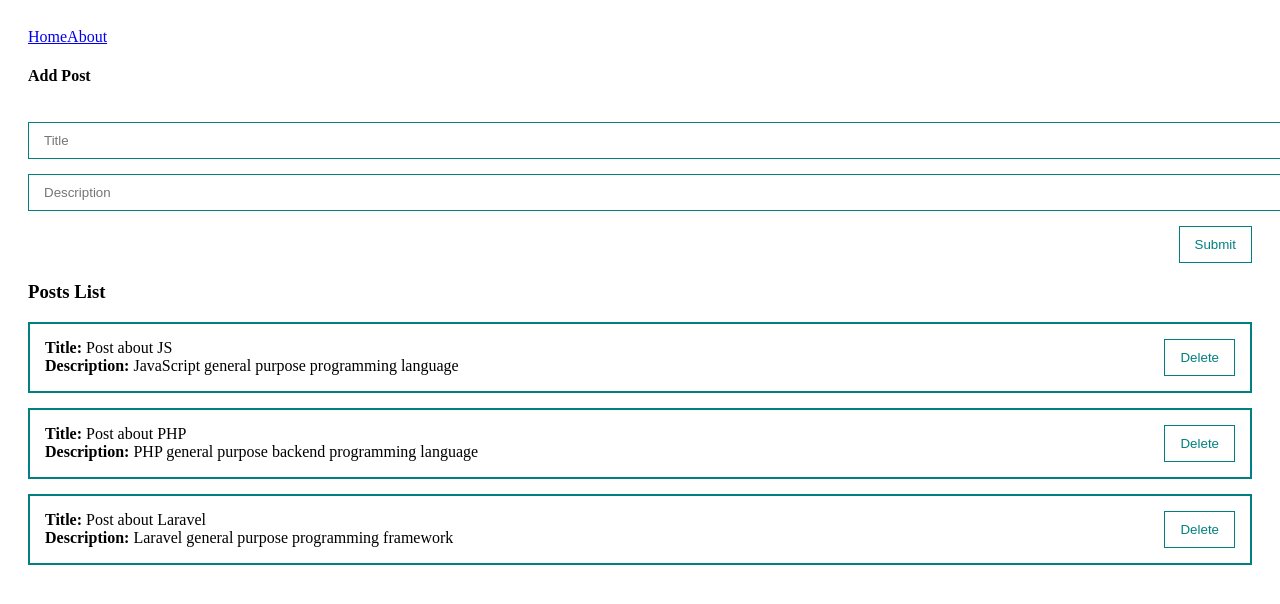
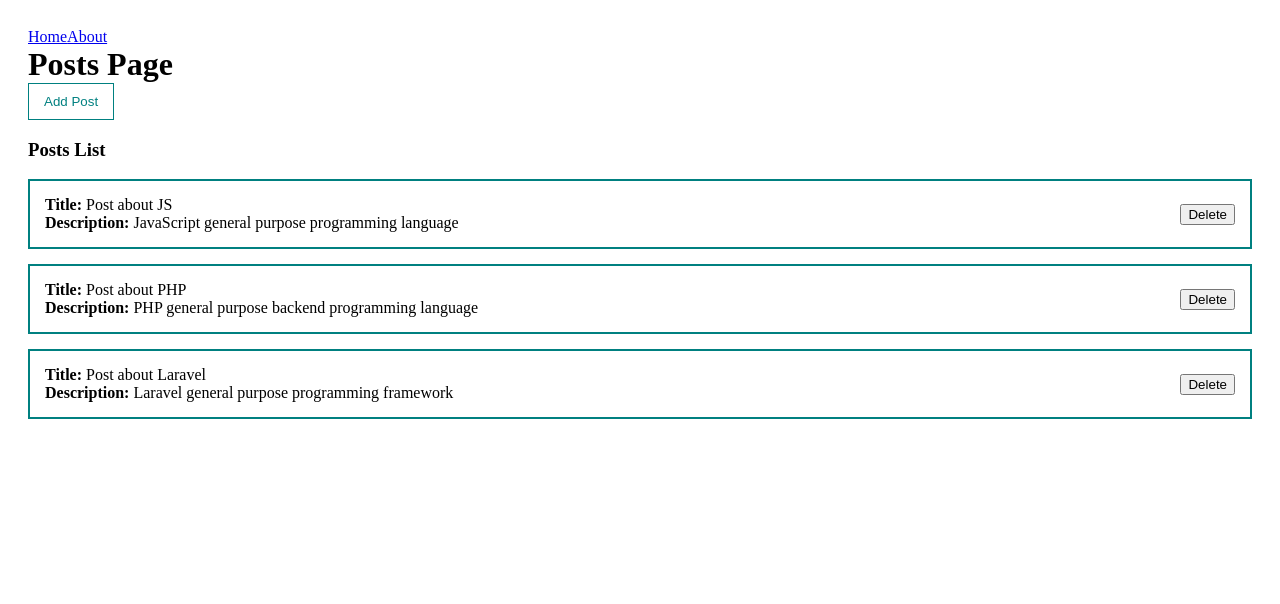
Before and after one commit to AnastasiaDolgopolova/vue3-course, a Vue app: page / in a window 1280 px wide. Shown: the top 604 px of the page. Built offline with nearby package versions, Linux system fonts and the light colour scheme.

Commit message:
transfer addPost form to modal

```diff
--- a/src/App.vue
+++ b/src/App.vue
@@ -10,8 +10,20 @@
       </nav>
     </div>
     <div>
-      <post-form @create="createPost"/>
-      <post-list :posts="posts"/>
+      <h1>Posts Page</h1>
+      <my-button
+          class="btn"
+          @click="showDialog"
+      >
+        Add Post
+      </my-button>
+      <my-dialog v-model:show="dialogVisible">
+        <post-form @create="createPost"/>
+      </my-dialog>
+      <post-list
+          :posts="posts"
+          @remove="removePost"
+      />
     </div>
   </div>
 
@@ -23,25 +35,38 @@ import {RouterLink, RouterView} from 'vue-router'
 //import HelloWorld from './components/HelloWorld.vue'
 import  PostList from "@/components/PostList.vue";
 import  PostForm from "@/components/PostForm.vue";
+import MyDialog from "@/components/UI/MyDialog.vue";
+import MyButton from "@/components/UI/MyButton.vue";
 
 export default {
   components: {
+    MyButton,
+    MyDialog,
     PostList, PostForm
   },
   data() {
     return {
       posts: [
         {id: 1, title: 'Post about JS', description: 'JavaScript general purpose programming language'},
-        {id: 1, title: 'Post about PHP', description: 'PHP general purpose backend programming language'},
-        {id: 1, title: 'Post about Laravel', description: 'Laravel general purpose programming framework'},
+        {id: 2, title: 'Post about PHP', description: 'PHP general purpose backend programming language'},
+        {id: 3, title: 'Post about Laravel', description: 'Laravel general purpose programming framework'},
       ],
+      dialogVisible: false,
     }
   },
   methods: {
     createPost(post) {
       //console.log(post);
       this.posts.push(post);
+      this.dialogVisible = false;
     },
+    removePost(post) {
+      //console.log(post);
+      this.posts = this.posts.filter(p => p.id !== post.id);
+    },
+    showDialog() {
+      this.dialogVisible = true;
+    }
   }
 }
 </script>
--- a/src/components/PostItem.vue
+++ b/src/components/PostItem.vue
@@ -5,7 +5,8 @@
       <div><strong>Description:</strong> {{ post.description }}</div>
     </div>
     <div class="post__btns">
-      <my-button class="btn">
+      <my-button
+      @click="$emit('remove', post)">
         Delete
       </my-button>
     </div>
--- a/src/components/PostList.vue
+++ b/src/components/PostList.vue
@@ -1,11 +1,16 @@
 <template>
-  <div>
+  <div v-if="posts.length > 0">
     <h3>Posts List</h3>
     <post-item
         v-for="post in posts"
         :post="post"
+        :key="post.id"
+        @remove="$emit('remove', post)"
     />
   </div>
+  <h2 v-else style="color: red">
+    Post list empty
+  </h2>
 </template>
 
 <style lang="scss" scoped>
--- /dev/null
+++ b/src/components/UI/MyDialog.vue
@@ -0,0 +1,45 @@
+<template>
+  <div class="dialog" v-if="show" @click="hideDialog">
+    <div @click.stop class="dialog__content">
+      <slot></slot>
+    </div>
+  </div>
+</template>
+
+<script>
+export default {
+  name: 'my-dialog',
+  props: {
+    show: {
+      type: Boolean,
+      default: false
+    }
+  },
+  methods: {
+    hideDialog() {
+      this.$emit('update:show', false)
+    }
+  }
+}
+</script>
+
+<style lang="scss" scoped>
+.dialog {
+  top: 0;
+  bottom: 0;
+  right: 0;
+  left: 0;
+  background: rgba(0,0,0, 0.5);
+  position: fixed;
+  display: flex;
+}
+
+.dialog__content {
+  margin: auto;
+  background: white;
+  border-radius: 12px;
+  min-height: 50px;
+  min-width: 500px;
+  padding: 20px;
+}
+</style>
--- a/src/components/UI/MyInput.vue
+++ b/src/components/UI/MyInput.vue
@@ -19,7 +19,6 @@ export default {
 
 <style scoped>
 .input {
-  width: 100%;
   padding: 10px 15px;
   border: 1px solid teal;
   margin-top: 15px;
--- a/src/components/UI/index.js
+++ b/src/components/UI/index.js
@@ -1,7 +1,9 @@
 import MyButton from "@/components/UI/MyButton.vue";
 import MyInput from "@/components/UI/MyInput.vue";
+import MyDialog from "@/components/UI/MyDialog.vue";
 
 export default [
     MyButton,
-    MyInput
+    MyInput,
+    MyDialog
 ]
```
